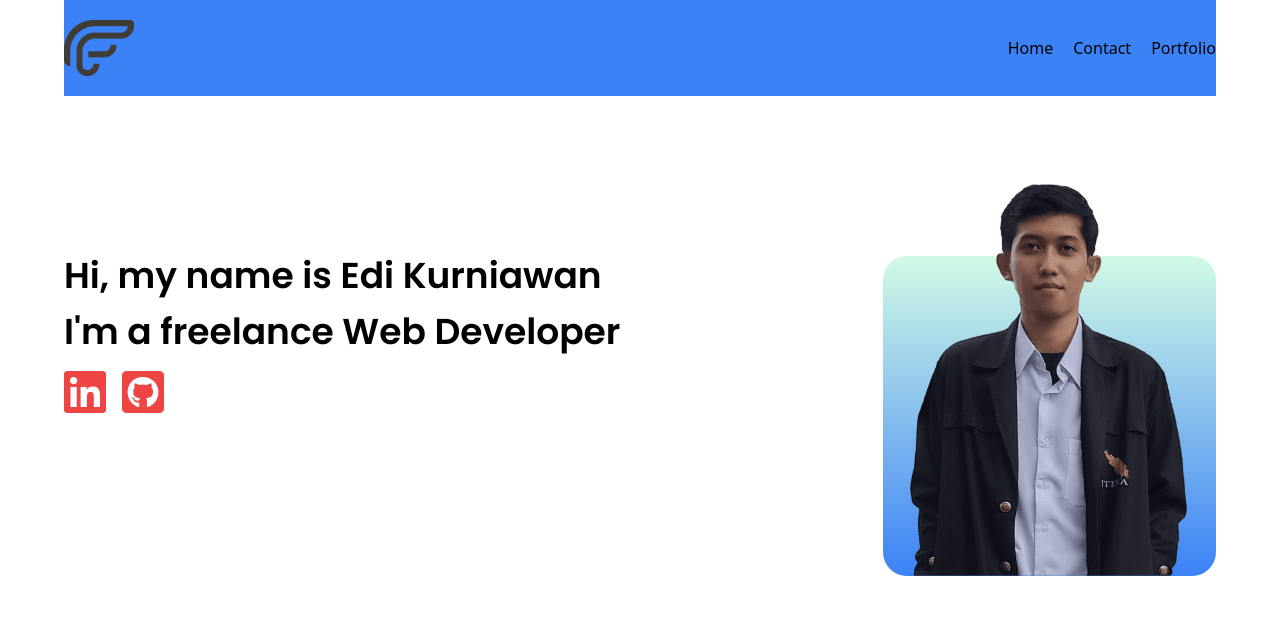
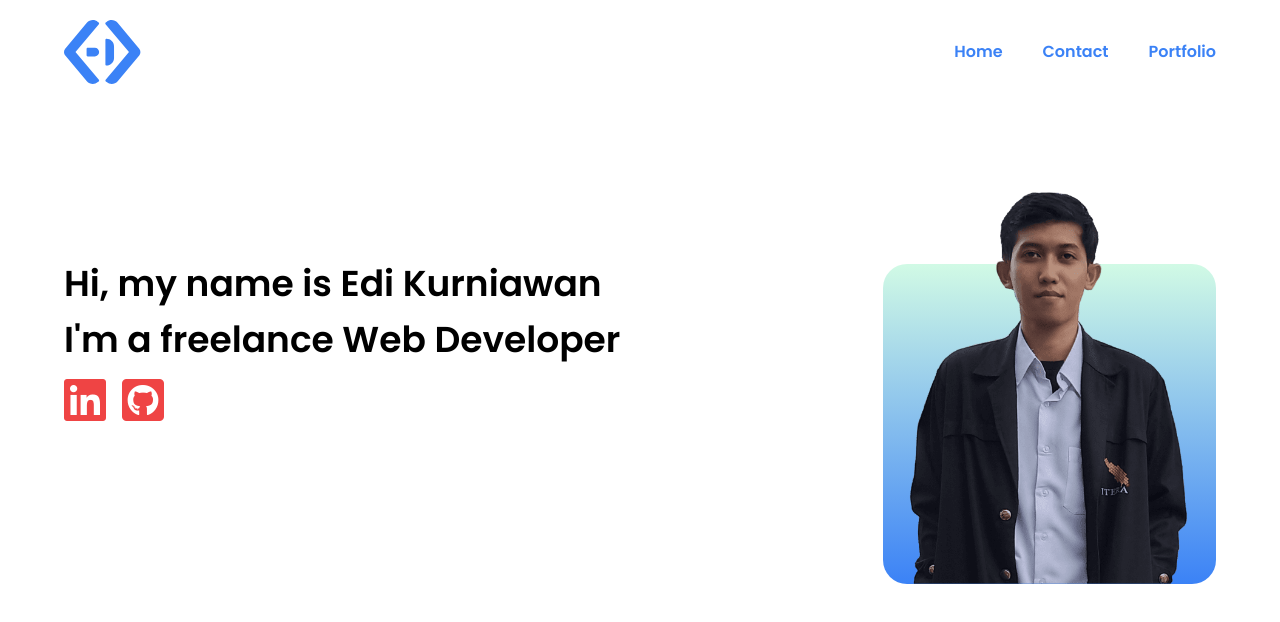
Before and after one commit to edikurniawan-dev/edikurniawan.dev, a React (Create React App) app: page / in a window 1280 px wide. Shown: the top 622 px of the page. Built offline with nearby package versions, Linux system fonts and the light colour scheme.

Commit message:
update navbar and delete logo.png

```diff
--- a/src/components/Navbar.jsx
+++ b/src/components/Navbar.jsx
@@ -1,16 +1,26 @@
 import React from 'react';
 import { NavLink } from 'react-router-dom';
-import Logo from '../images/logo.png';
 
 const Navbar = () => {
     return (
-        <div className="flex justify-between items-center py-5 bg-blue-500">
+        <div className="flex justify-between items-center py-5 text-blue-500">
             <div className="">
                 <NavLink exact to="/">
-                    <img src={Logo} className="h-14" alt="" srcset="" />
+                    <svg
+                        className="h-16"
+                        viewBox="0 0 488 408"
+                        fill="none"
+                        xmlns="http://www.w3.org/2000/svg">
+                        <path
+                            fill-rule="evenodd"
+                            clip-rule="evenodd"
+                            d="M216.002 12.1394C194.848 -5.61071 163.31 -2.85146 145.56 18.3023L7.5692 182.754C-0.0659778 191.853 -1.7718 203.954 2.04083 214.361C3.23924 218.544 5.31504 222.549 8.29264 226.098L145.56 389.687C163.31 410.841 194.848 413.6 216.002 395.85L221.364 391.35C224.326 388.865 224.712 384.45 222.227 381.488L73.292 203.995L222.227 26.5007C224.712 23.5392 224.326 19.1239 221.364 16.6389L216.002 12.1394ZM265.793 16.6389C262.831 19.1239 262.445 23.5392 264.93 26.5007L414.227 204.426L265.654 381.488C263.169 384.45 263.555 388.865 266.516 391.35L271.879 395.85C293.032 413.6 324.57 410.841 342.32 389.687L479.588 226.098C484.877 219.794 487.321 212.049 487.056 204.426C487.321 196.802 484.877 189.057 479.588 182.754L341.597 18.3023C323.847 -2.85149 292.309 -5.61068 271.155 12.1394L265.793 16.6389ZM264 126.754C264 123.024 267.024 120 270.754 120C297.4 120 319 141.6 319 168.246V241.754C319 268.4 297.4 290 270.754 290C267.024 290 264 286.976 264 283.246V126.754ZM144 225C144 228.866 147.134 232 151 232H196.5C211.688 232 224 219.688 224 204.5C224 189.312 211.688 177 196.5 177H151C147.134 177 144 180.134 144 184V225Z"
+                            fill="currentColor"
+                        />
+                    </svg>
                 </NavLink>
             </div>
-            <ul className="flex space-x-5">
+            <ul className="flex space-x-10 font-poppins">
                 <li>
                     <NavLink exact to="/">
                         Home
```
Also changed, not shown: src/images/logo.png (deleted).
